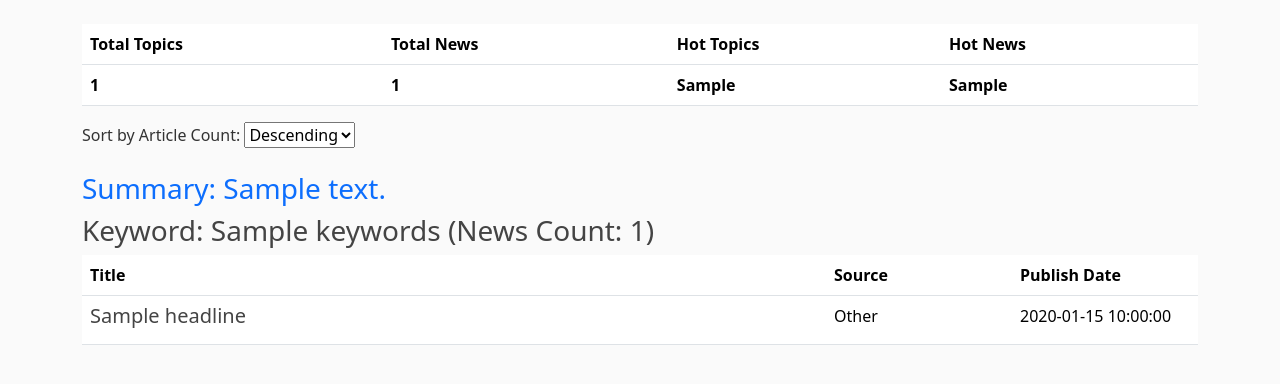
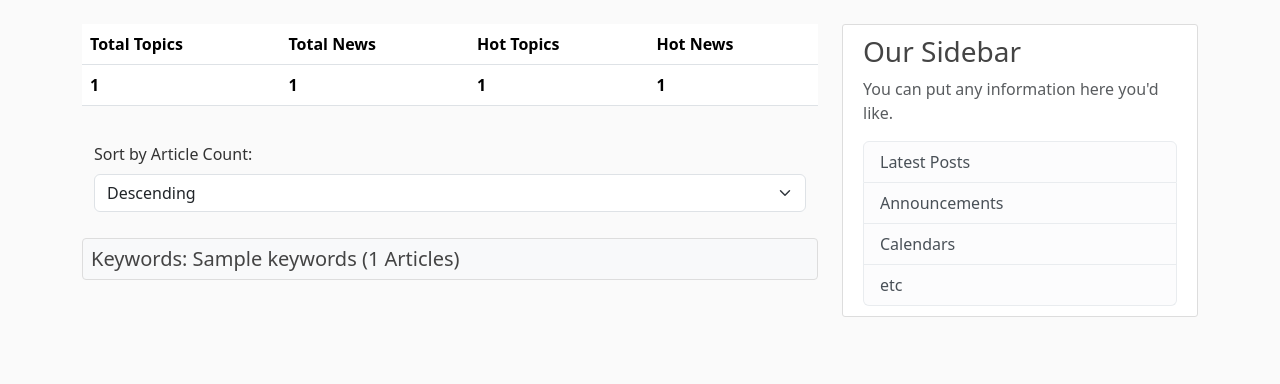
Before and after one commit to Ethan-YanXiang/yxl1751, a Flask app: template app/templates/index.html in a window 1280 px wide. Shown: the part 56-440 px from the top of the page. Run offline with Flask 3, Linux system fonts and the light colour scheme; the template is opened without the code that fills it: most values are stand-ins (such as "Sample title", 1, 10 or a date in 2020); lists and menus that the app fills with data are empty.

Commit message:
adding expandable list

```diff
--- a/app/llama3/Ollama.py
+++ b/app/llama3/Ollama.py
@@ -5,7 +5,7 @@ def llama3_summary(url):
     model = 'llama3.1'
     llm = Ollama(model=model)
 
-    prompt = f'Please summarize the following news article in a concise summary of no more than 100 words: {url}'
+    prompt = f'Please summarize the following news article in a concise summary: {url}'
     response = llm.invoke(prompt)  # summa
     return response
 
--- a/app/static/css/main.css
+++ b/app/static/css/main.css
@@ -79,3 +79,55 @@ a.article-title:hover {
 .account-heading {
   font-size: 2.5rem;
 }
+
+
+.topic-header {
+    cursor: pointer;
+    background-color: #f8f9fa;
+    margin-top: 10px;
+    border: 1px solid #ddd;
+    border-radius: 0.25rem;
+}
+.topic-header:hover {
+    background-color: #e9ecef;
+}
+.collapse.show {
+    margin-bottom: 10px;
+}
+.collapse.in {
+    margin-bottom: 10px;
+}
+.card-body {
+    background-color: #ffffff;
+}
+
+
+.sort-form {
+    margin-top: 20px;
+}
+
+
+.sidebar {
+    height: 100vh; /* Full-height */
+    width: 250px; /* Set the width of the sidebar */
+    position: fixed; /* Fixed Sidebar (stay in place on scroll) */
+    z-index: 1; /* Stay on top */
+    top: 0; /* Stay at the top */
+    left: 0;
+    background-color: #111; /* Black */
+    overflow-x: hidden; /* Disable horizontal scroll */
+    padding-top: 20px;
+}
+
+/* Sidebar links */
+.sidebar a {
+    padding: 10px 15px;
+    text-decoration: none;
+    font-size: 18px;
+    color: white;
+    display: block;
+}
+
+.sidebar a:hover {
+    color: #f1f1f1;
+}
--- a/app/templates/base.html
+++ b/app/templates/base.html
@@ -70,10 +70,16 @@
         {% endwith %}
 
         <div class="row">
-            <div class="col">
+            <div class="col-sm-8">
                 {% block content %}{% endblock content %}
             </div>
+            <div class="col-sm-4">
+                <div class="content-section">
+                    {% block sidebar %}{% endblock sidebar %}
+                </div>
+            </div>
         </div>
+
     </main>
 
     <script src="https://cdn.jsdelivr.net/npm/bootstrap@5.3.2/dist/js/bootstrap.bundle.min.js"
--- a/app/templates/index.html
+++ b/app/templates/index.html
@@ -14,40 +14,49 @@
     <tr>
         <th scope="col">{{ total_clusters }}</th>
         <th scope="col">{{ total_articles }}</th>
-        <th scope="col">{{ hot_topics }}</th>
-        <th scope="col">{{ hot_news }}</th>
+        <th scope="col">{{ total_hot_topics }}</th>
+        <th scope="col">{{ total_hot_news }}</th>
     </tr>
     </tbody>
     </table>
 
-    <form action="{{ url_for('home_func') }}" method="get">
-        <label for="sort">Sort by Article Count:</label>
-        <label>
-            <select name="sort" onchange="this.form.submit()">
+    <div class="container">
+        <div class="row">
+            <div class="col-md-12">
+                <form action="{{ url_for('home_func') }}" method="get" class="sort-form">
+                    <div class="mb-3">
+                        <label for="sort" class="form-label">Sort by Article Count:</label>
+                        <select name="sort" id="sort" class="form-select" onchange="this.form.submit()">
                             <option value="desc" {% if request.args.get('sort') == 'desc' %}selected{% endif %}>Descending</option>
                             <option value="asc" {% if request.args.get('sort') == 'asc' %}selected{% endif %}>Ascending</option>
                         </select>
-        </label>
-    </form><br>
+                    </div>
+                </form>
+            </div>
+        </div>
+    </div>
 
 
 
-    {% for topic in topics_with_news %}
+    {% for hot_topic in topics_with_news %}
         <div class="topic">
-            <h3 class="text-primary">Summary: {{ topic.summary }}</h3>
-            <h3>Keyword: {{ topic.topic.keywords }} (News Count: {{ topic.news_count }})</h3>
+            <div class="topic-header p-2" data-bs-toggle="collapse" data-bs-target="#collapse{{ loop.index }}" aria-expanded="false" aria-controls="collapse{{ loop.index }}">
+                <h5 class="mb-0">Keywords: {{ hot_topic.hot_topic.keywords }} ({{ hot_topic.news_count }} Articles)</h5>
+            </div>
 
-            <table class="table">
+            <div class="collapse" id="collapse{{ loop.index }}">
+                <div class="card card-body">
+                    <table class="table table-hover">
                         <thead>
                         <tr>
-                    <th class="col-md-8">Title</th>
-                    <th class="col-md-2">Source</th>
-                    <th class="col-md-4">Publish Date</th>
+                            <th class="col-md-8">Headlines</th>
+                            <th class="col-md-2">Sources</th>
+                            <th class="col-md-4">Latest Updated</th>
                         </tr>
                         </thead>
 
                         <tbody>
-                {% for news in topic.news_list %}
+                        {% for news in hot_topic.hot_news_list %}
                             <tr>
                                 <td>
                                     <h5>
@@ -55,16 +64,14 @@
                                     </h5>
                                 </td>
                                 <td>
-                            {% if news.url.startswith('https://www.dailymail.co.uk') %}
-                                <a class="news-headline" href="{{ news.url }}" target="_blank" title="Click to open: {{ news.url }}" data-url="{{ news.url }}">Daily mail</a>
-                            {% elif news.url.startswith('https://www.mirror.co.uk') %}
-                                <a class="news-headline" href="{{ news.url }}" target="_blank" title="Click to open: {{ news.url }}" data-url="{{ news.url }}">Daily mirror</a>
-                            {% elif news.url.startswith('https://www.theguardian.com') %}
-                                <a class="news-headline" href="{{ news.url }}" target="_blank" title="Click to open: {{ news.url }}" data-url="{{ news.url }}">The guardian</a>
-                            {% elif news.url.startswith('https://www.thesun.co.uk') %}
-                                <a class="news-headline" href="{{ news.url }}" target="_blank" title="Click to open: {{ news.url }}" data-url="{{ news.url }}">The sun</a>
-                            {% else %} Other
+                                    <a class="news-headline" href="{{ news.url }}" target="_blank" title="Click to open: {{ news.url }}" data-url="{{ news.url }}">
+                                        {% if news.url.startswith('https://www.dailymail.co.uk') %}Daily Mail
+                                        {% elif news.url.startswith('https://www.mirror.co.uk') %}Daily Mirror
+                                        {% elif news.url.startswith('https://www.theguardian.com') %}The Guardian
+                                        {% elif news.url.startswith('https://www.thesun.co.uk') %}The Sun
+                                        {% else %}Other
                                         {% endif %}
+                                    </a>
                                 </td>
                                 <td>{{ news.published_date }}</td>
                             </tr>
@@ -72,6 +79,19 @@
                         </tbody>
                     </table>
                 </div>
+            </div>
+        </div>
     {% endfor %}
 
-{% endblock %}
+{% endblock content %}
+
+{% block sidebar %}
+    <h3>Our Sidebar</h3>
+    <p class='text-muted'>You can put any information here you'd like.</p>
+    <ul class="list-group">
+        <li class="list-group-item list-group-item-light">Latest Posts</li>
+        <li class="list-group-item list-group-item-light">Announcements</li>
+        <li class="list-group-item list-group-item-light">Calendars</li>
+        <li class="list-group-item list-group-item-light">etc</li>
+    </ul>
+{% endblock sidebar %}
--- a/app/web_scrapers/dailymail_scraper.py
+++ b/app/web_scrapers/dailymail_scraper.py
@@ -15,7 +15,7 @@ ua = UserAgent()
 def format_date(date_text):
     try:
         parsed_date = datetime.strptime(date_text, '%H:%M, %d %B %Y')
-        published_date = parsed_date.strftime('%Y-%m-%d %H:%M:%S')
+        published_date = parsed_date.strftime('%Y-%m-%d %H:%M')
         return published_date
     except ValueError:
         return None
--- a/app/web_scrapers/dailymirror_scraper.py
+++ b/app/web_scrapers/dailymirror_scraper.py
@@ -15,7 +15,7 @@ ua = UserAgent()
 def format_date(date_text):
     try:
         parsed_date = datetime.strptime(date_text, '%H:%M, %d %b %Y')
-        published_date = parsed_date.strftime('%Y-%m-%d %H:%M:%S')
+        published_date = parsed_date.strftime('%Y-%m-%d %H:%M')
         return published_date
     except ValueError:
         return None
--- a/app/web_scrapers/theguardian_scraper.py
+++ b/app/web_scrapers/theguardian_scraper.py
@@ -14,7 +14,7 @@ ua = UserAgent()
 
 def format_date(date_text):
     parsed_date = datetime.strptime(date_text, '%a %d %b %Y %H.%M %Z')
-    formatted_date = parsed_date.strftime('%Y-%m-%d %H:%M:%S')
+    formatted_date = parsed_date.strftime('%Y-%m-%d %H:%M')
     return formatted_date
 
 
--- a/app/web_scrapers/thesun_scraper.py
+++ b/app/web_scrapers/thesun_scraper.py
@@ -15,7 +15,7 @@ ua = UserAgent()
 def format_date(date_text):
     try:
         parsed_date = datetime.strptime(date_text, '%H:%M, %d %b %Y')
-        formatted_date = parsed_date.strftime('%Y-%m-%d %H:%M:%S')
+        formatted_date = parsed_date.strftime('%Y-%m-%d %H:%M')
         return formatted_date
     except ValueError:
         return None
```
Also changed, not shown: app/routes.py (+7 -32 lines), app/templates/article.html (+12 -1 lines). Lines whose indentation alone changed are shown as unchanged.
